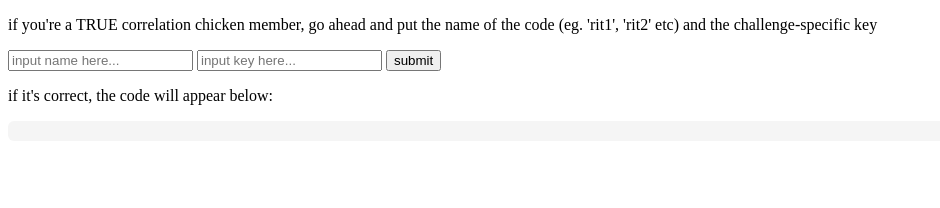
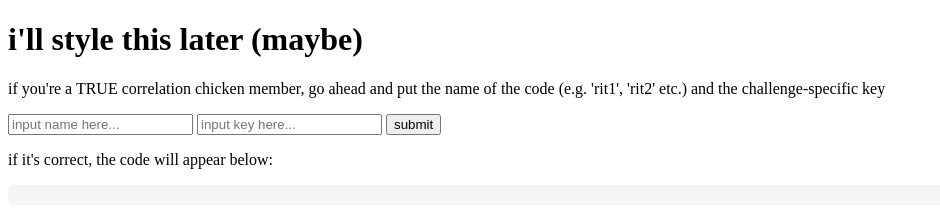
Before and after one commit to alakazamburger/leftangle, a plain HTML site: page index.html in a window 1280 px wide. Shown: the whole page, without its empty margins (0-940 px from the left). Drawn offline with Linux system fonts and the light colour scheme.

```diff
--- a/index.html
+++ b/index.html
@@ -14,7 +14,9 @@
     </style>
   </head>
   <body>
-    <p>if you're a TRUE correlation chicken member, go ahead and put the name of the code (eg. 'rit1', 'rit2' etc) and the challenge-specific key</p>
+    <h1>i'll style this later (maybe)</h1>
+
+    <p>if you're a TRUE correlation chicken member, go ahead and put the name of the code (e.g. 'rit1', 'rit2' etc.) and the challenge-specific key</p>
 
     <input type="text" id="nameinput" placeholder="input name here...">
     <input type="text" id="keyinput" placeholder="input key here...">
```
